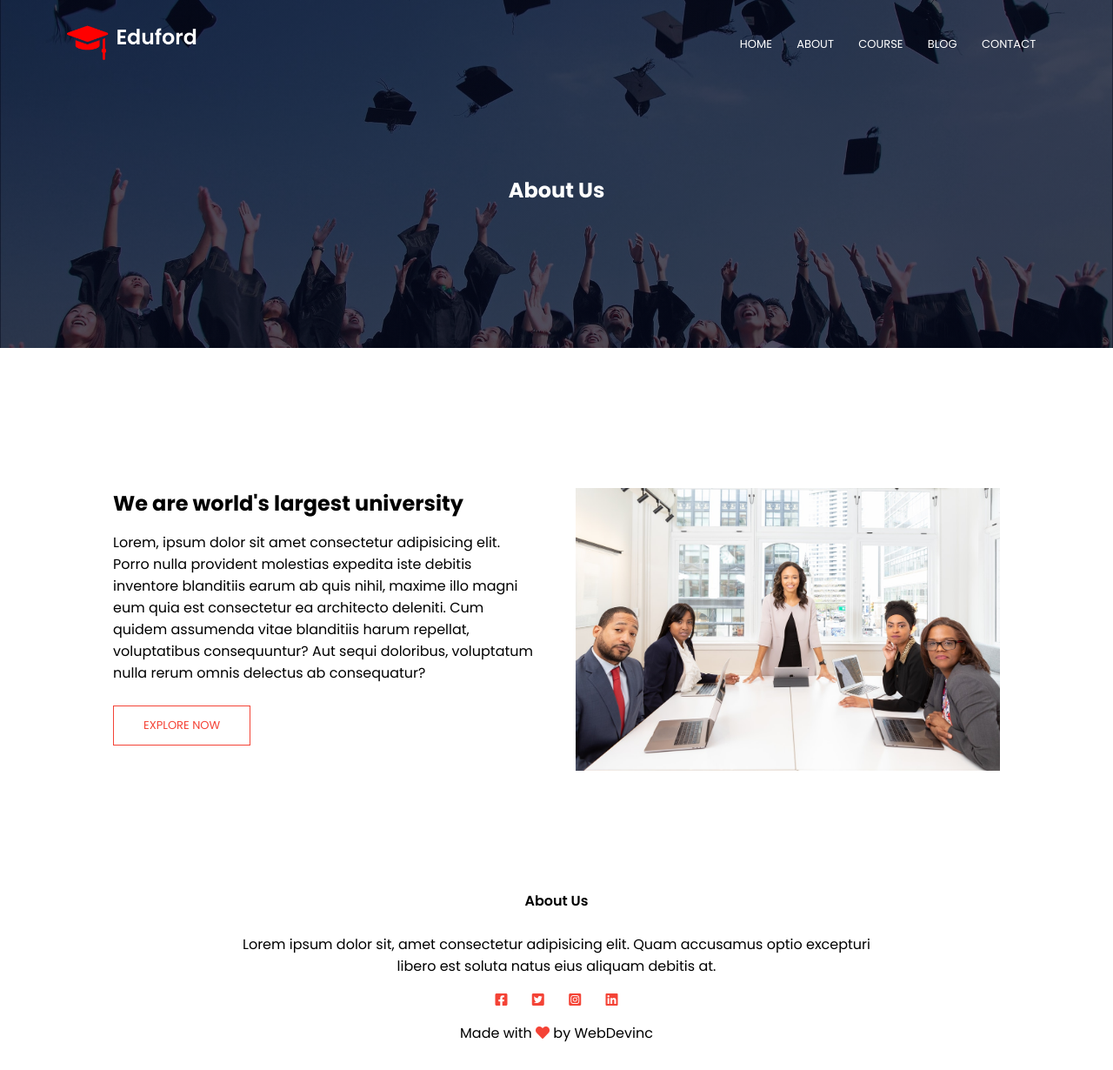
After one commit to ShubhamGavand1234/FINAL, a PHP site: page /about.html in a window 1280 px wide. The commit adds this page. Shown: the whole page at 87% size. Run offline with PHP 8.4, Linux system fonts and the light colour scheme.

Commit message:
About page

```diff
--- /dev/null
+++ b/about.html
@@ -0,0 +1,90 @@
+<!DOCTYPE html>
+<html lang="en">
+  <head>
+    <meta charset="UTF-8" />
+    <meta http-equiv="X-UA-Compatible" content="IE=edge" />
+    <meta name="viewport" content="width=device-width, initial-scale=1.0" />
+    <link rel="preconnect" href="https://fonts.gstatic.com" />
+
+    <link
+      href="https://fonts.googleapis.com/css2?family=Poppins:wght@100;200;300;400;600;700&display=swap"
+      rel="stylesheet"
+    />
+    <link rel="stylesheet" href="style.css" />
+
+    <link
+      rel="stylesheet"
+      href="https://cdnjs.cloudflare.com/ajax/libs/font-awesome/5.15.3/css/all.min.css"
+    />
+    <title>About</title>
+  </head>
+  <body>
+    <section class="sub-header">
+      <nav>
+        <a href="index.html"><img src="./eduford_img/logo.png" alt="logo" /></a>
+        <dvi class="nav-links" id="navLinks">
+          <i class="fas fa-times" onclick="hideMenu()"></i>
+          <ul>
+            <li><a href="">HOME</a></li>
+            <li><a href="">ABOUT</a></li>
+            <li><a href="">COURSE</a></li>
+            <li><a href="">BLOG</a></li>
+            <li><a href="">CONTACT</a></li>
+          </ul>
+        </dvi>
+        <i class="fas fa-bars" onclick="showMenu()"></i>
+      </nav>
+      <h1>About Us</h1>
+    </section>
+
+    <!-- About us content -->
+    <section class="about-us">
+      <div class="row">
+        <div class="about-col">
+          <h1>We are world's largest university</h1>
+          <p>
+            Lorem, ipsum dolor sit amet consectetur adipisicing elit. Porro
+            nulla provident molestias expedita iste debitis inventore blanditiis
+            earum ab quis nihil, maxime illo magni eum quia est consectetur ea
+            architecto deleniti. Cum quidem assumenda vitae blanditiis harum
+            repellat, voluptatibus consequuntur? Aut sequi doloribus, voluptatum
+            nulla rerum omnis delectus ab consequatur?
+          </p>
+          <a class="hero-btn red-btn" href="">EXPLORE NOW</a>
+        </div>
+
+        <div class="about-col">
+          <img src="./eduford_img/about.jpg" alt="" />
+        </div>
+      </div>
+    </section>
+
+    <!-- Footer -->
+    <section class="footer">
+      <h4>About Us</h4>
+      <p>
+        Lorem ipsum dolor sit, amet consectetur adipisicing elit. Quam accusamus
+        optio excepturi <br />libero est soluta natus eius aliquam debitis at.
+      </p>
+      <div class="icons">
+        <i class="fab fa-facebook-square"></i>
+        <i class="fab fa-twitter-square"></i>
+        <i class="fab fa-instagram-square"></i>
+        <i class="fab fa-linkedin"></i>
+      </div>
+      <p>Made with <i class="fas fa-heart"></i> by WebDevinc</p>
+    </section>
+    <!-- javascrips part -->
+    <script>
+      var navLinks = document.getElementById("navLinks");
+
+      function showMenu() {
+        navLinks.style.right = "0";
+      }
+
+      function hideMenu() {
+        navLinks.style.right = "-200px";
+      }
+    </script>
+  </body>
+</html>
--- a/style.css
+++ b/style.css
@@ -317,3 +317,102 @@ h3 {
     margin-right: 15px;
   }
 }
+/* call to action */
+.cta {
+  margin: 100px auto;
+  width: 80%;
+  background-image: linear-gradient(rgba(0, 0, 0, 0.7), rgba(0, 0, 0, 0.7)),
+    url(./eduford_img/banner2.jpg);
+  background-position: center;
+  background-size: cover;
+  border-radius: 10px;
+  text-align: center;
+  padding: 100px 0;
+}
+
+.cta h1 {
+  color: #fff;
+  margin-bottom: 40px;
+  padding: 0;
+}
+
+@media (max-width: 700px) {
+  .cta h1 {
+    font-size: 24px;
+  }
+}
+
+/* footer css */
+
+.footer {
+  width: 100%;
+  text-align: center;
+  padding: 30px 0;
+}
+
+.footer h4 {
+  margin-bottom: 25px;
+  margin-top: 20px;
+  font-weight: 600;
+}
+
+.icons .fab {
+  color: #f44336;
+  margin: 0 12px;
+  cursor: pointer;
+  padding: 18px 0;
+}
+
+.fa-heart {
+  color: #f44336;
+}
+/* sub herader page } */
+
+.sub-header {
+  height: 50vh;
+  width: 100%;
+  background-image: linear-gradient(rgba(4, 9, 30, 0.7), rgba(4, 9, 30, 0.7)),
+    url(./eduford_img/background.jpg);
+  background-position: center;
+  background-size: cover;
+  text-align: center;
+  color: #fff;
+}
+
+.sub-header h1 {
+  margin-top: 100px;
+}
+
+.about-us {
+  width: 80%;
+  margin: auto;
+  padding-top: 80px;
+  padding-bottom: 50px;
+}
+
+.about-col {
+  flex-basis: 48%;
+  padding: 30px 2px;
+}
+
+.about-col img {
+  width: 100%;
+}
+
+.about-col h1 {
+  padding: 0;
+}
+
+.about-col p {
+  padding: 15px 0 25px;
+}
+
+.red-btn {
+  border: 1px solid #f44336;
+  background: transparent;
+  color: #f44336;
+}
+
+.red-btn:hover {
+  color: #fff;
+}
```
Also changed, not shown: index.html (+23 -1 lines).
